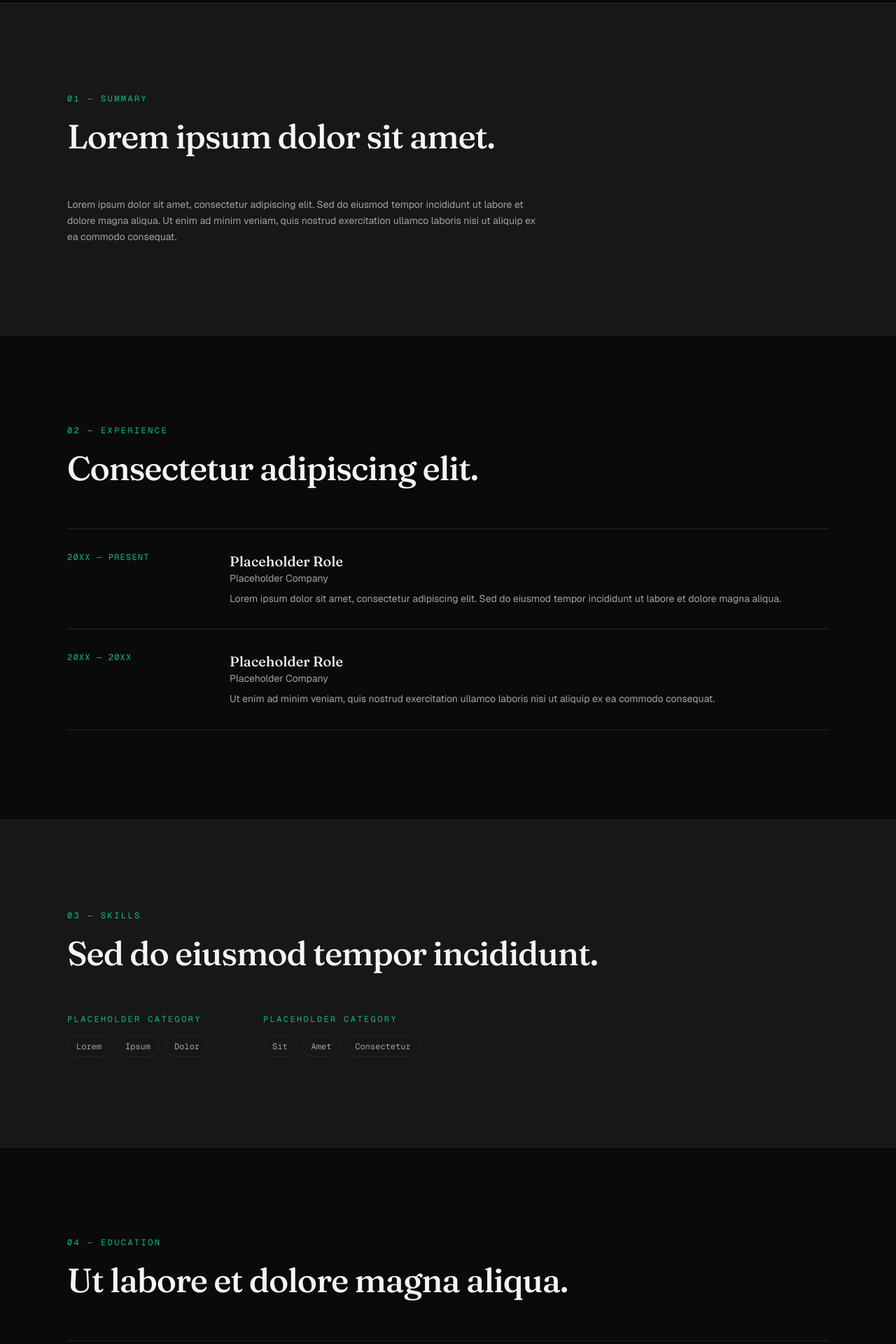
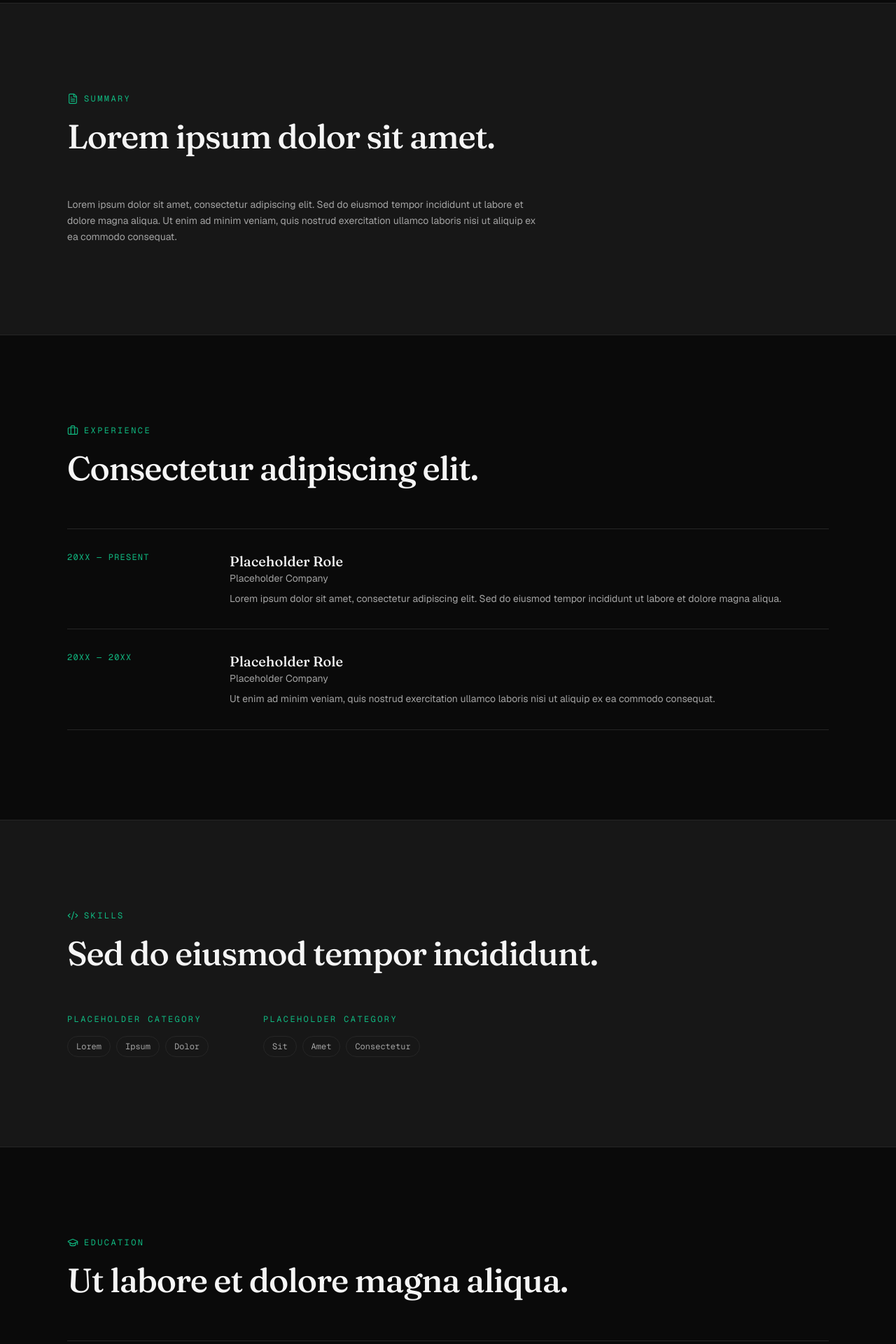
Before and after one commit to Behdarvandan/pouriya-portfolio, a Next.js app: page /en/resume in a window 1280 px wide. Shown: the part 580-2500 px from the top of the page at 70% size. Built offline with nearby package versions, Linux system fonts and the light colour scheme.

Commit message:
refactor: replace section number prefixes with icons

```diff
--- a/src/app/[locale]/resume/page.tsx
+++ b/src/app/[locale]/resume/page.tsx
@@ -1,3 +1,4 @@
+import { Briefcase, Code2, FileText, GraduationCap } from "lucide-react";
 import type { Metadata } from "next";
 import { getTranslations, setRequestLocale } from "next-intl/server";
 
@@ -107,7 +108,7 @@ export default async function ResumePage({
         <section className="border-t border-edge bg-panel">
           <div className="shell py-24 md:py-32">
             <SectionHeading
-              number="01"
+              icon={FileText}
               label={t("summaryLabel")}
               title="Lorem ipsum dolor sit amet."
             />
@@ -125,7 +126,7 @@ export default async function ResumePage({
         <section className="border-t border-edge bg-canvas">
           <div className="shell py-24 md:py-32">
             <SectionHeading
-              number="02"
+              icon={Briefcase}
               label={t("experienceLabel")}
               title="Consectetur adipiscing elit."
             />
@@ -159,7 +160,7 @@ export default async function ResumePage({
         <section className="border-t border-edge bg-panel">
           <div className="shell py-24 md:py-32">
             <SectionHeading
-              number="03"
+              icon={Code2}
               label={t("skillsLabel")}
               title="Sed do eiusmod tempor incididunt."
             />
@@ -191,7 +192,7 @@ export default async function ResumePage({
         <section className="border-t border-edge bg-canvas">
           <div className="shell py-24 md:py-32">
             <SectionHeading
-              number="04"
+              icon={GraduationCap}
               label={t("educationLabel")}
               title="Ut labore et dolore magna aliqua."
             />
--- a/src/components/about.tsx
+++ b/src/components/about.tsx
@@ -1,3 +1,4 @@
+import { User } from "lucide-react";
 import { getLocale, getTranslations } from "next-intl/server";
 
 import { portfolio } from "@/config/portfolio";
@@ -21,7 +22,7 @@ export async function About() {
       >
         <RevealItem as="div">
           <SectionHeading
-            number="01"
+            icon={User}
             label={sectionT("label")}
             title={sectionT("title")}
           />
--- a/src/components/contact.tsx
+++ b/src/components/contact.tsx
@@ -30,8 +30,9 @@ export async function Contact() {
         className="shell flex flex-col items-start gap-10 py-24 md:flex-row md:items-end md:justify-between md:py-32"
       >
         <RevealItem as="div" className="flex max-w-2xl flex-col gap-6">
-          <p className="font-mono text-xs uppercase tracking-[0.2em] text-accent">
-            05 — {sectionT("label")}
+          <p className="flex items-center gap-2 font-mono text-xs uppercase tracking-[0.2em] text-accent">
+            <Mail className="h-4 w-4" strokeWidth={1.75} aria-hidden="true" />
+            {sectionT("label")}
           </p>
           <h2 className="font-display text-4xl font-medium leading-tight tracking-tight text-ink sm:text-5xl">
             {sectionT("title")}
--- a/src/components/experience.tsx
+++ b/src/components/experience.tsx
@@ -1,3 +1,4 @@
+import { Briefcase } from "lucide-react";
 import { getLocale, getTranslations } from "next-intl/server";
 
 import { portfolio } from "@/config/portfolio";
@@ -16,7 +17,7 @@ export async function Experience() {
     >
       <div className="shell py-24 md:py-32">
         <SectionHeading
-          number="02"
+          icon={Briefcase}
           label={sectionT("label")}
           title={sectionT("title")}
         />
--- a/src/components/projects.tsx
+++ b/src/components/projects.tsx
@@ -1,3 +1,4 @@
+import { FolderGit2 } from "lucide-react";
 import { getTranslations } from "next-intl/server";
 
 import { portfolio } from "@/config/portfolio";
@@ -15,7 +16,7 @@ export async function Projects() {
     >
       <div className="shell py-24 md:py-32">
         <SectionHeading
-          number="04"
+          icon={FolderGit2}
           label={sectionT("label")}
           title={sectionT("title")}
           description={sectionT("description")}
--- a/src/components/section.tsx
+++ b/src/components/section.tsx
@@ -1,20 +1,23 @@
+import type { LucideIcon } from "lucide-react";
+
 interface SectionHeadingProps {
-  number: string;
+  icon: LucideIcon;
   label: string;
   title: string;
   description?: string;
 }
 
 export function SectionHeading({
-  number,
+  icon: Icon,
   label,
   title,
   description,
 }: SectionHeadingProps) {
   return (
     <div className="flex flex-col gap-4">
-      <p className="font-mono text-xs uppercase tracking-[0.2em] text-accent">
-        {number} — {label}
+      <p className="flex items-center gap-2 font-mono text-xs uppercase tracking-[0.2em] text-accent">
+        <Icon className="h-4 w-4" strokeWidth={1.75} aria-hidden="true" />
+        {label}
       </p>
       <h2 className="font-display text-3xl font-medium leading-tight tracking-tight text-ink sm:text-4xl md:text-5xl">
         {title}
--- a/src/components/skills.tsx
+++ b/src/components/skills.tsx
@@ -1,3 +1,4 @@
+import { Code2 } from "lucide-react";
 import { getLocale, getTranslations } from "next-intl/server";
 
 import { portfolio } from "@/config/portfolio";
@@ -16,7 +17,7 @@ export async function Skills() {
     >
       <div className="shell py-24 md:py-32">
         <SectionHeading
-          number="03"
+          icon={Code2}
           label={sectionT("label")}
           title={sectionT("title")}
           description={sectionT("description")}
```
